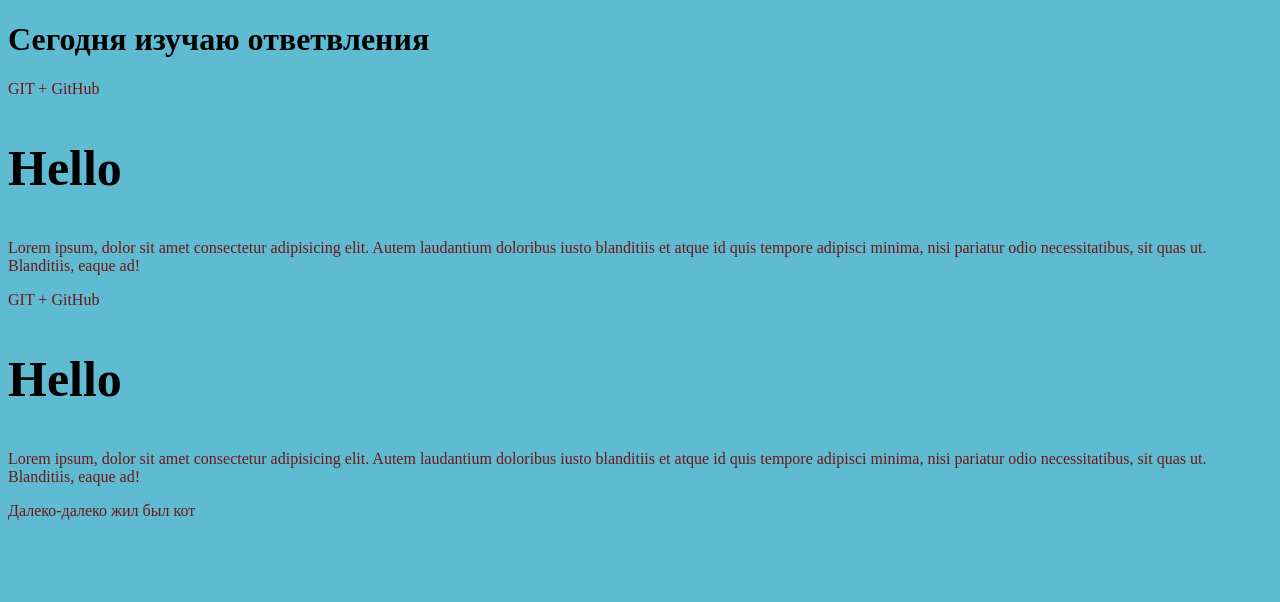
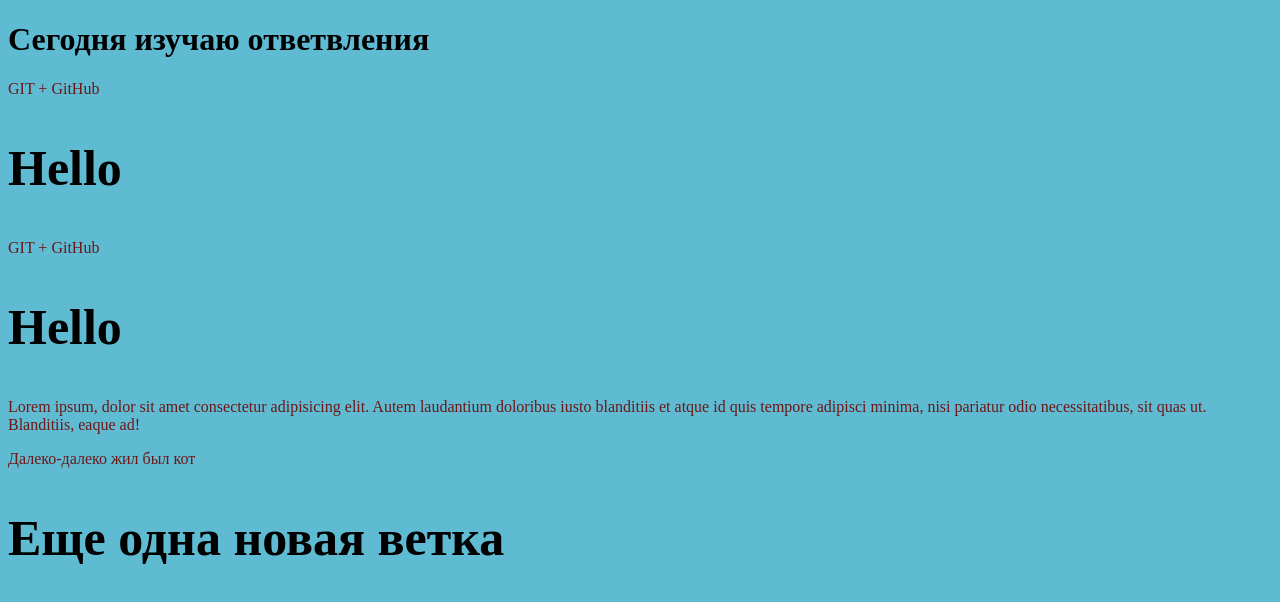
Before and after one commit to DashiD10/GitUseinov, a plain HTML site: page index.html in a window 1280 px wide. Drawn offline with Linux system fonts and the light colour scheme.

Commit message:
Коммит в новой ветке

```diff
--- a/index.html
+++ b/index.html
@@ -10,11 +10,6 @@
     <h1>Сегодня изучаю ответвления</h1>
     <p>GIT + GitHub</p>
     <h2>Hello</h2>
-    <p>
-      Lorem ipsum, dolor sit amet consectetur adipisicing elit. Autem laudantium
-      doloribus iusto blanditiis et atque id quis tempore adipisci minima, nisi
-      pariatur odio necessitatibus, sit quas ut. Blanditiis, eaque ad!
-    </p>
     <p>GIT + GitHub</p>
     <h2>Hello</h2>
     <p>
@@ -23,5 +18,6 @@
       pariatur odio necessitatibus, sit quas ut. Blanditiis, eaque ad!
     </p>
     <p>Далеко-далеко жил был кот</p>
+    <h2>Еще одна новая ветка</h2>
   </body>
 </html>
```
